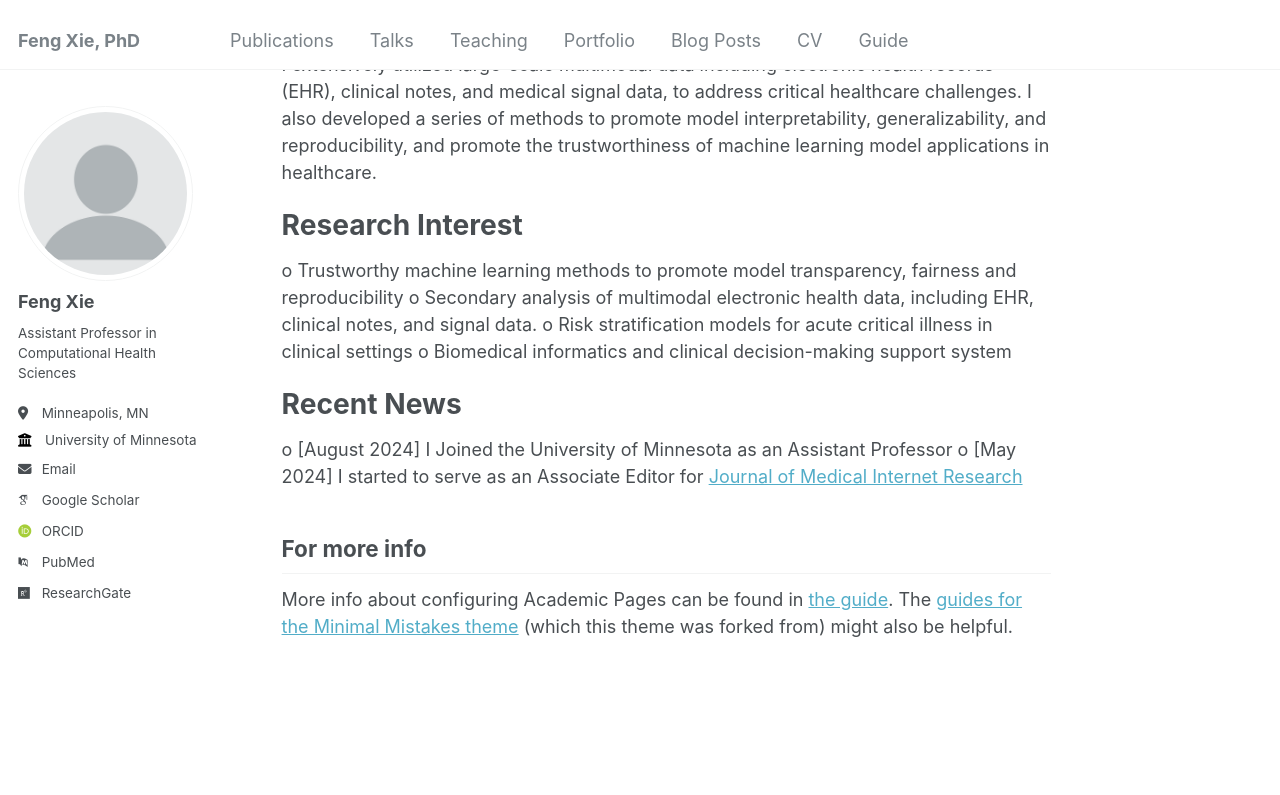
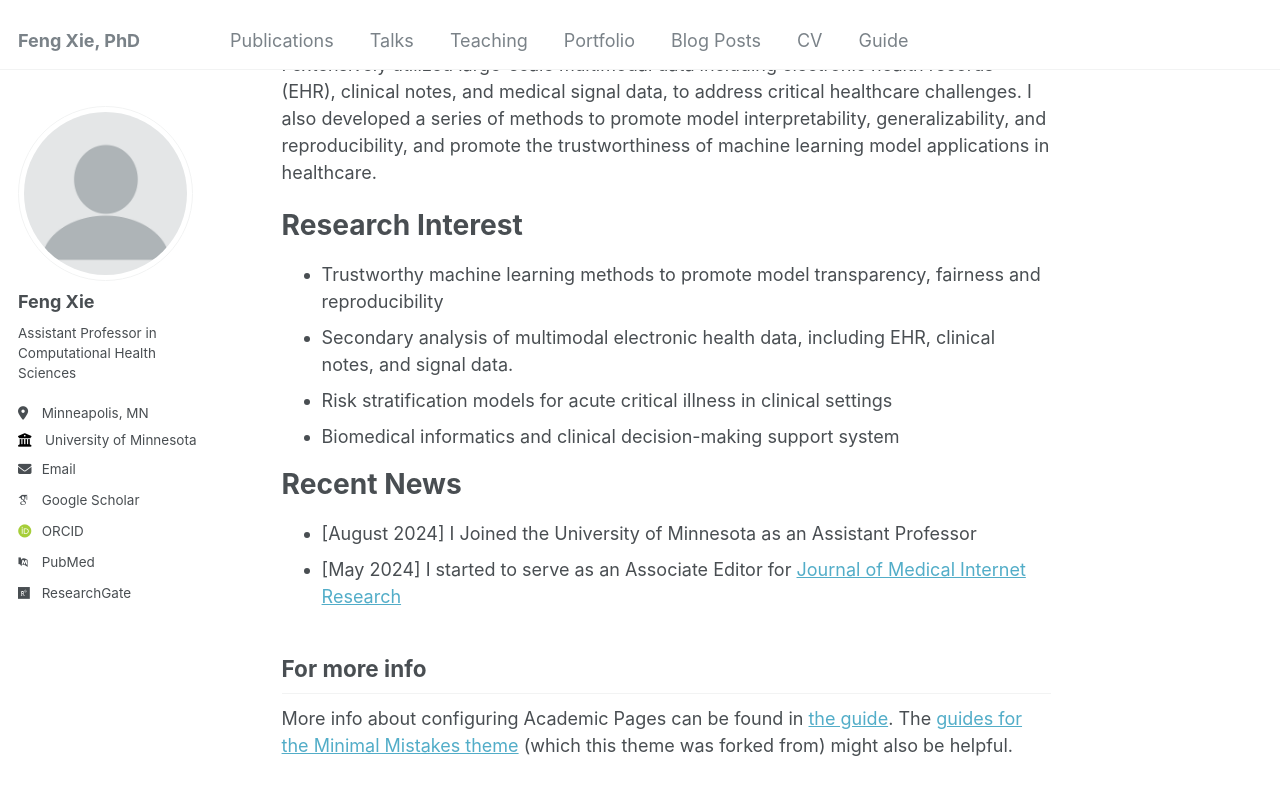
Before and after one commit to fengx13/fengx13.github.io, a Jekyll site: the page built from _pages/about.md, in a window 1280 px wide and 900 px high, scrolled down 364 px. Shown: the top 795 px of the window. Built offline with Jekyll 4.4.1, drawn with Linux system fonts in a browser that asks for light colours; some web fonts are replaced.

```diff
--- a/_pages/about.md
+++ b/_pages/about.md
@@ -12,16 +12,16 @@ I have multidisciplinary background in medical informatics, biology, health serv
 
 Research Interest
 ======
-o	Trustworthy machine learning methods to promote model transparency, fairness and reproducibility
-o	Secondary analysis of multimodal electronic health data, including EHR, clinical notes, and signal data.
-o	Risk stratification models for acute critical illness in clinical settings
-o	Biomedical informatics and clinical decision-making support system
+- Trustworthy machine learning methods to promote model transparency, fairness and reproducibility
+- Secondary analysis of multimodal electronic health data, including EHR, clinical notes, and signal data.
+- Risk stratification models for acute critical illness in clinical settings
+- Biomedical informatics and clinical decision-making support system
 
 
 Recent News
 ======
-o	[August 2024] I Joined the University of Minnesota as an Assistant Professor
-o	[May 2024] I started to serve as an Associate Editor for [Journal of Medical Internet Research](https://www.jmir.org/)
+- [August 2024] I Joined the University of Minnesota as an Assistant Professor
+- [May 2024] I started to serve as an Associate Editor for [Journal of Medical Internet Research](https://www.jmir.org/)
 
 For more info
 ------
```
